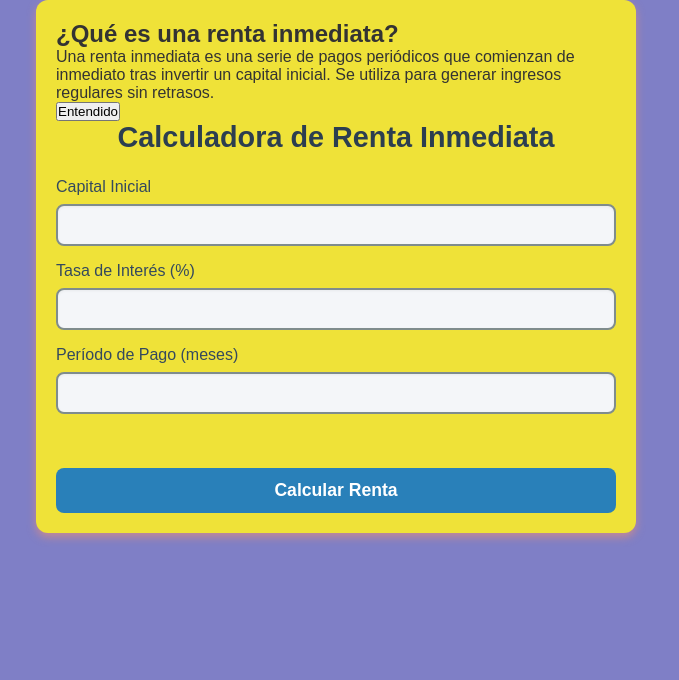
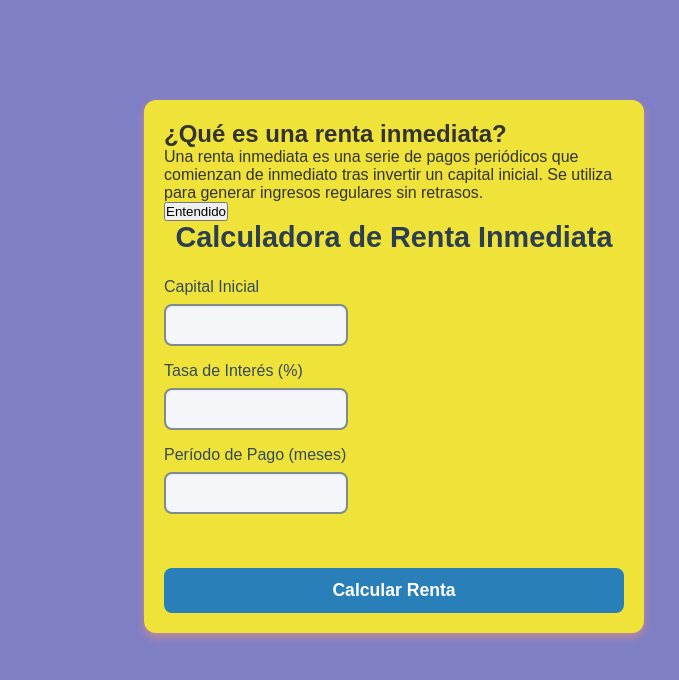
Before and after one commit to sigleto/SimuladorFinancieroR, a Next.js app: page /Simuladores/RentasInmediatas in a window 1280 px wide. Shown: the top 680 px of the page, without its empty margins (304-983 px from the left). Built offline with nearby package versions, Linux system fonts and the light colour scheme.

Commit message:
mejorando diseño

```diff
--- a/Estilos/EstiloCalculadoras.module.css
+++ b/Estilos/EstiloCalculadoras.module.css
@@ -1,13 +1,16 @@
 /* General Container */
 .container {
-  max-width: 600px;
-  margin: 0 auto;
+
+  max-width: 500px;
+  margin-top: 100px;
+  margin-left: 35%;
   padding: 20px;
   background: #efe238;
   border-radius: 12px;
   box-shadow: 0 4px 8px rgba(208, 138, 138, 0.86);
   font-family: 'Arial', sans-serif;
   color: #333333;
+
 }
 
 /* Title Styling */
@@ -36,7 +39,7 @@
 }
 
 .input {
-  width: 100%;
+  width: 40%;
   padding: 10px 15px;
   font-size: 1rem;
   background-color: #f4f6f9; /* Suave color de fondo */
@@ -44,6 +47,7 @@
   border-radius: 8px;
   box-shadow: inset 0 1px 3px rgba(0, 0, 0, 0.05);
   transition: border-color 0.2s, box-shadow 0.2s;
+  text-align: center;
 }
 
 .input:focus {
```
